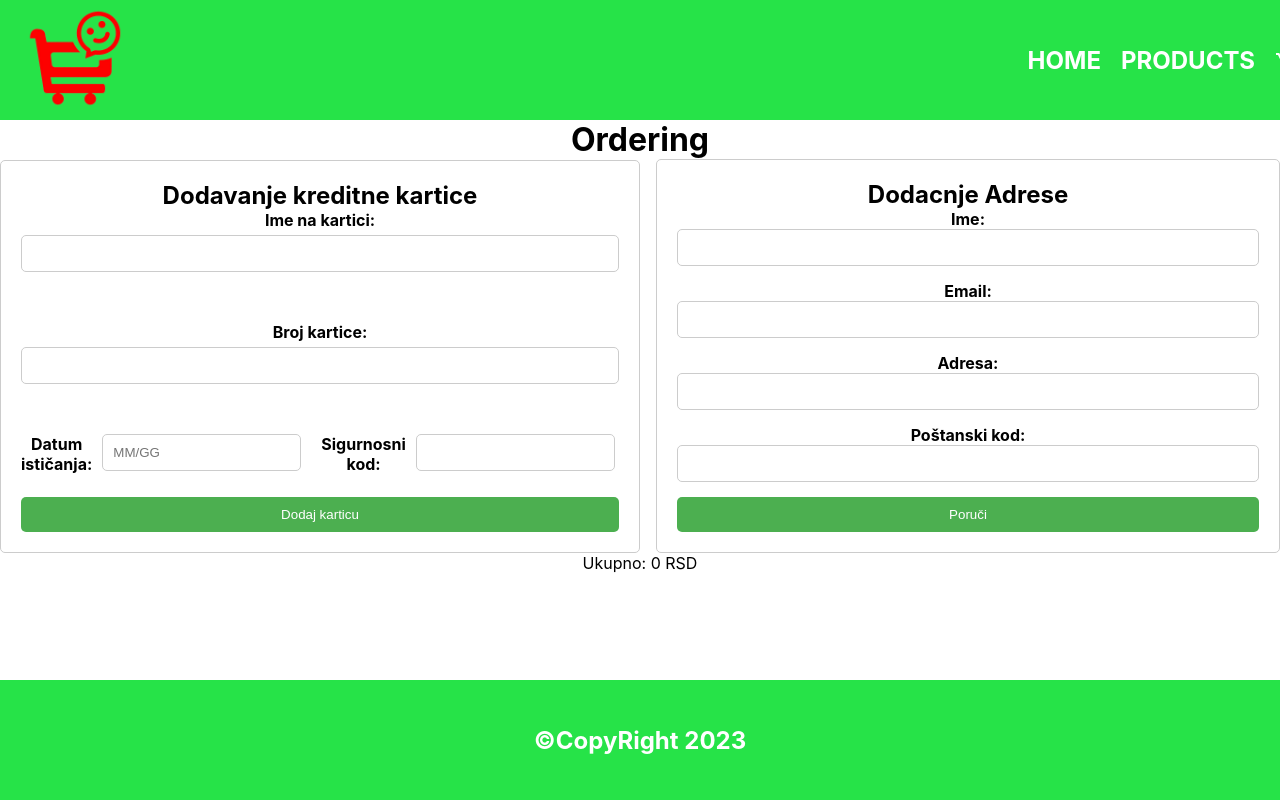
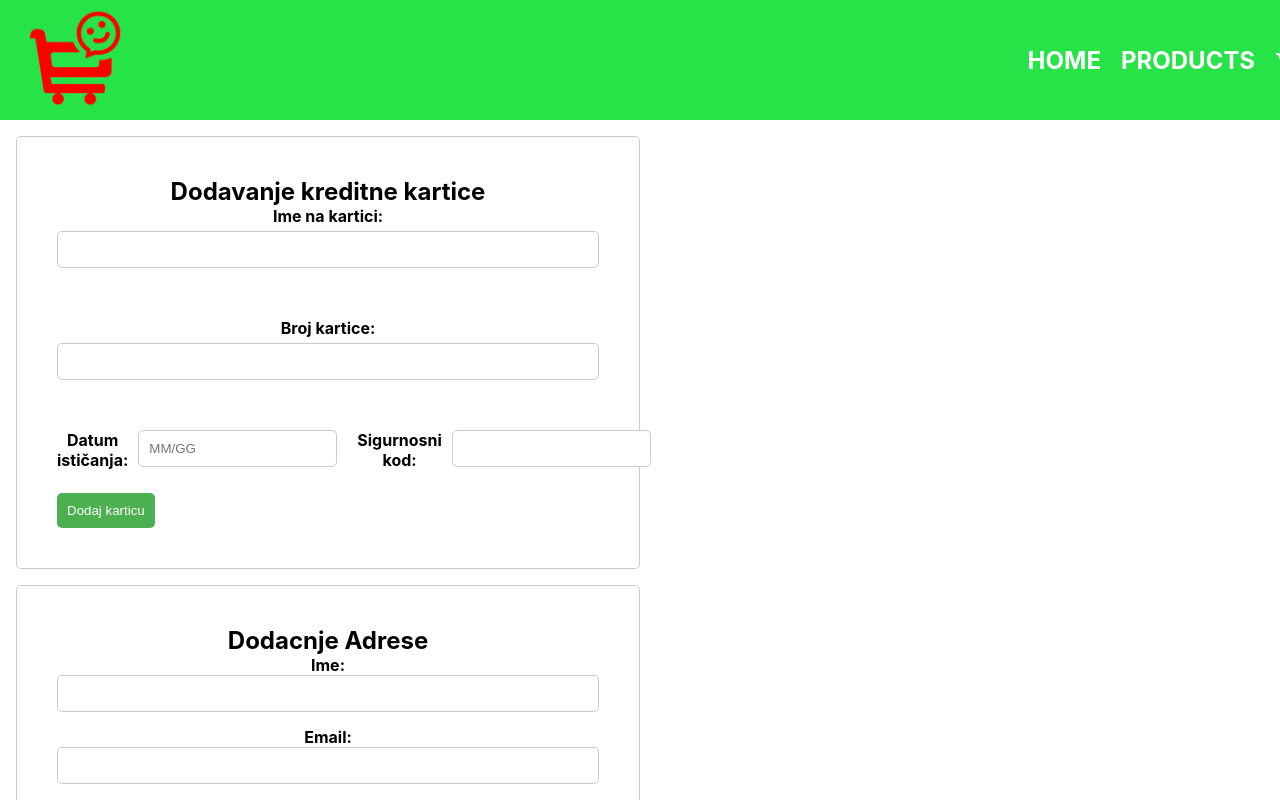
Before and after one commit to popovicmarko/OnlineShoping, a React (Create React App) app: page /ordering in a window 1280 px wide. Shown: the top 800 px of the page. Built offline with nearby package versions, Linux system fonts and the light colour scheme.

Commit message:
ordering page finish

```diff
--- a/src/components/Form/FormAdress/FormAdress.css
+++ b/src/components/Form/FormAdress/FormAdress.css
@@ -2,7 +2,12 @@
   border: 1px solid #ccc;
   border-radius: 5px;
   width: 50%;
-  padding: 20px;
+  padding: 40px;
+}
+.formAdress{
+  display: flex;
+  flex-direction: column;
+  justify-content: center;
 }
 input[type="email"] {
   padding: 10px;
@@ -17,6 +22,7 @@ button[type="submit"] {
   border: none;
   border-radius: 5px;
   cursor: pointer;
+  width: max-content;
 }
 label{
   display: flex;
--- a/src/components/Form/FormAdress/FormAdress.js
+++ b/src/components/Form/FormAdress/FormAdress.js
@@ -21,7 +21,7 @@ const OrderForm = () => {
     return (
         <div className="Adresscontainer">
 
-            <form className='formAdress' onSubmit={handleSubmit}>
+            <form  className='formAdress' onSubmit={handleSubmit}>
                  <h2>Dodacnje Adrese</h2>
 
                 <label className='label'>
@@ -56,7 +56,7 @@ const OrderForm = () => {
                         onChange={(e) => setPostalCode(e.target.value)}
                     />
                 </label>
-                <button type="submit">Poruči</button>
+                <button type="submit">Dodaj Adresu</button>
             </form>
         </div>
     );
--- a/src/components/Form/FormCart/FormCart.css
+++ b/src/components/Form/FormCart/FormCart.css
@@ -1,10 +1,11 @@
 .container {
     max-width: 50%;
     margin: 0;
-    padding: 20px;
+    padding: 40px;
     border: 1px solid #ccc;
     border-radius: 5px;
   }
+
 
   h2 {
     text-align: center;
@@ -35,6 +36,7 @@
     border-radius: 5px;
     cursor: pointer;
     margin-top: 1rem;
+    width: max-content;
   }
 
   .error {
--- a/src/components/Total/Total.css
+++ b/src/components/Total/Total.css
@@ -0,0 +1,10 @@
+.total{
+    width: 100%;
+    height: 100px;
+    display: flex;
+    justify-content: center;
+    align-items: center;
+    border: 1px solid #ccc;
+    border-radius: 5px;
+
+}
--- a/src/components/Total/Total.js
+++ b/src/components/Total/Total.js
@@ -1,9 +1,14 @@
 import React from "react";
+import "./Total.css";
 
 export default function Total() {
+
+
     return(
     <div className="total">
-        <p>Ukupno: 0 RSD</p>
+        <p>Ukupno: {}EUR</p>
+        <button type="submit">Poruci</button>
+
     </div>
     );
 }
--- a/src/pages/Ordering/Ordering.css
+++ b/src/pages/Ordering/Ordering.css
@@ -1,6 +1,15 @@
+.cointener{
+   padding: 1rem;
+   width: 100%;
+   display: flex;
+   flex-direction: column;
+   gap: 1rem;
+}
 .order-container{
     display: flex;
-    justify-content: center;
+    justify-content: space-between;
     align-items: center;
     gap: 1rem;
+    flex-wrap: wrap;
+    width: 100%;
 }
--- a/src/pages/Ordering/Ordering.js
+++ b/src/pages/Ordering/Ordering.js
@@ -7,7 +7,6 @@ import Total from "../../components/Total/Total";
 export default function Ordering() {
     return (
         <div className="cointener">
-            <h1>Ordering</h1>
             <div className="order-container">
                 <FormCart />
                 <FormAdress />
```
